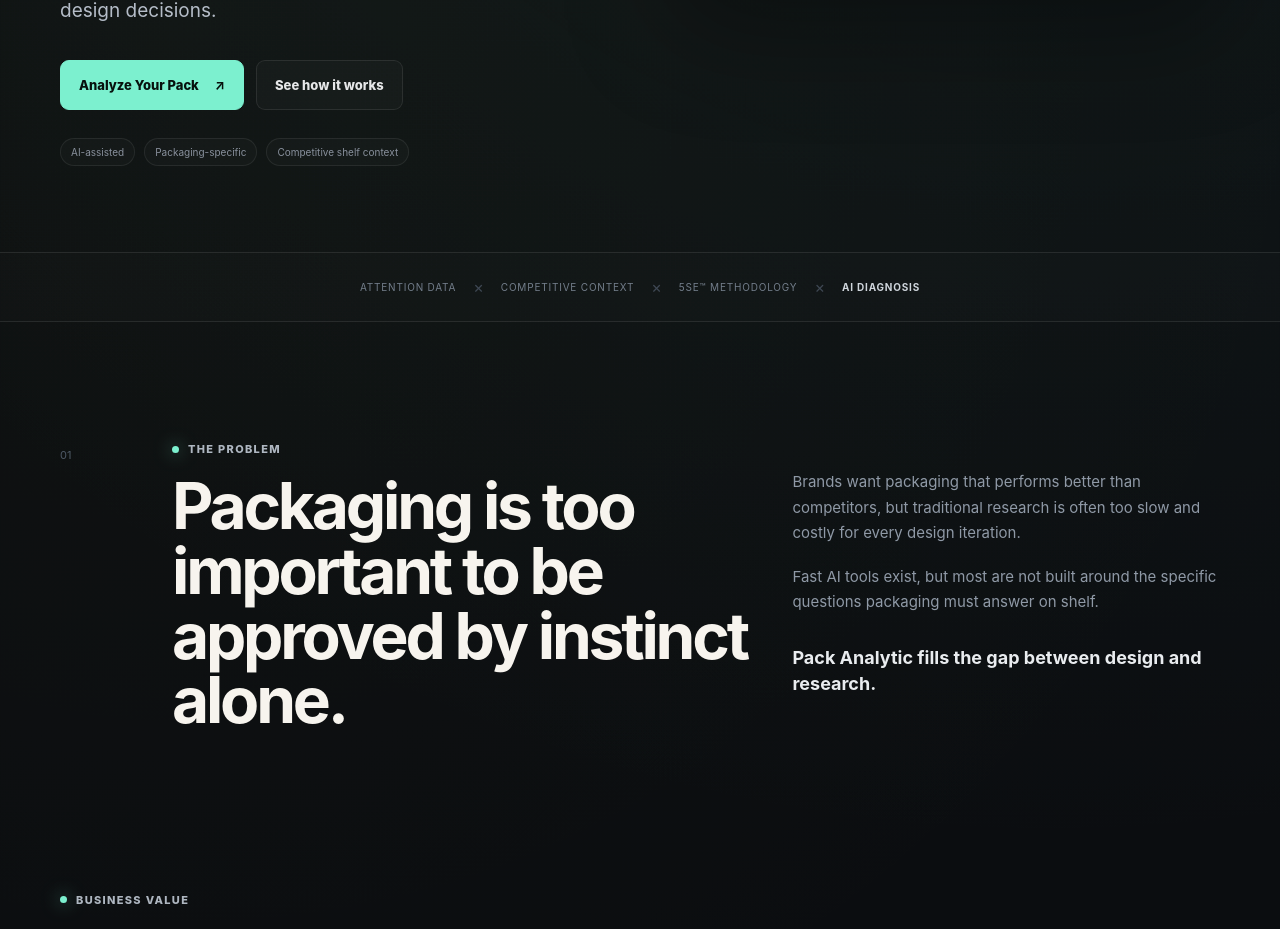
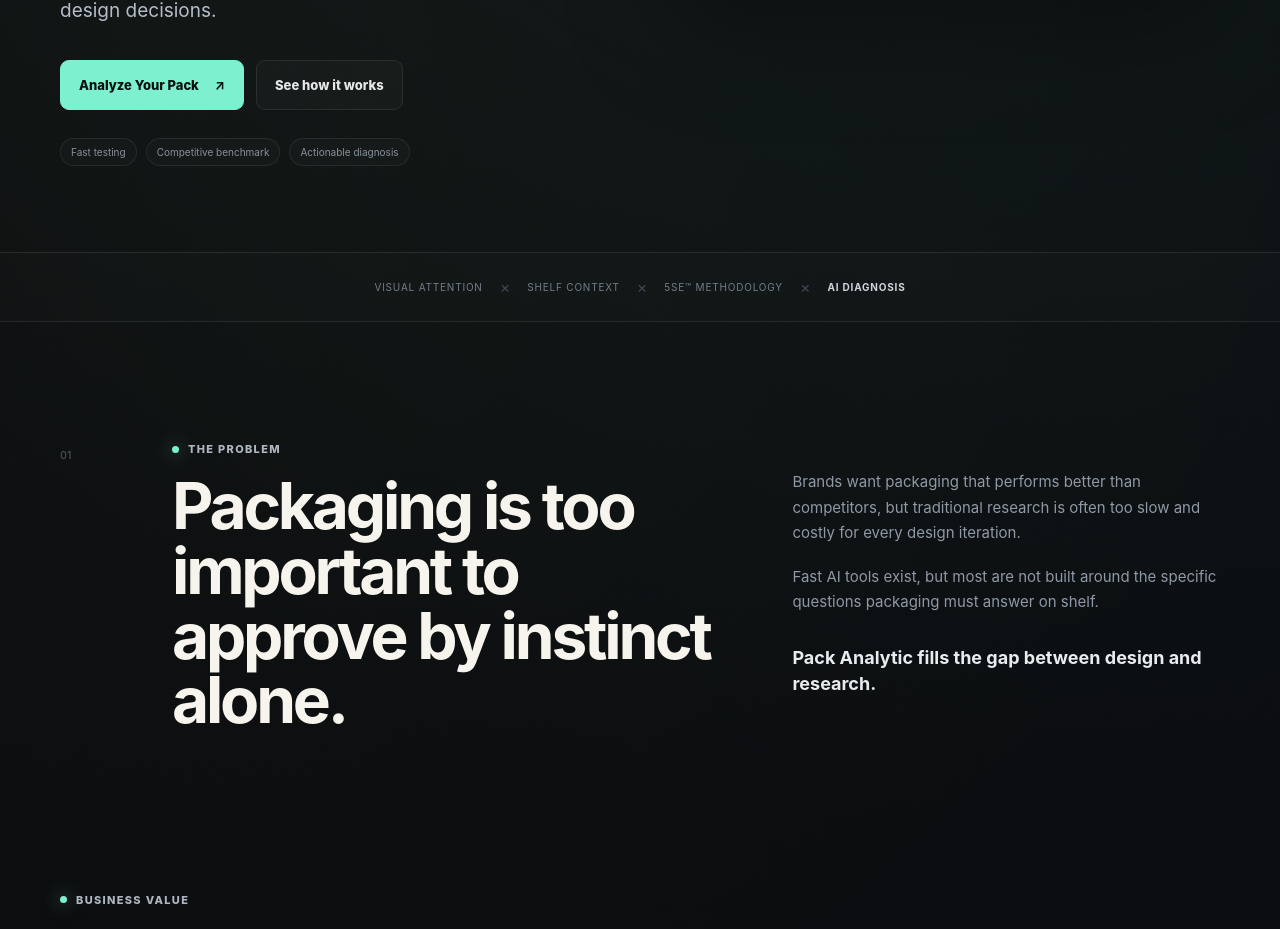
Before and after one commit to tasarist/RAF1, a Next.js app: page / in a window 1280 px wide. Shown: the part 898-1827 px from the top of the page. Built offline with nearby package versions, Linux system fonts and the light colour scheme.

Commit message:
Refine Pack Analytic homepage messaging

```diff
--- a/app/page.tsx
+++ b/app/page.tsx
@@ -34,7 +34,7 @@ export default function HomePage() {
               <Link href="/how-it-works" className="pa2-secondary">See how it works</Link>
             </div>
             <div className="pa2-meta">
-              <span>AI-assisted</span><span>Packaging-specific</span><span>Competitive shelf context</span>
+              <span>Fast testing</span><span>Competitive benchmark</span><span>Actionable diagnosis</span>
             </div>
           </div>
 
@@ -94,7 +94,7 @@ export default function HomePage() {
 
         <section className="pa2-system-line">
           <div className="container">
-            <span>Attention Data</span><i>×</i><span>Competitive Context</span><i>×</i><span>5SE™ Methodology</span><i>×</i><strong>AI Diagnosis</strong>
+            <span>Visual Attention</span><i>×</i><span>Shelf Context</span><i>×</i><span>5SE™ Methodology</span><i>×</i><strong>AI Diagnosis</strong>
           </div>
         </section>
 
@@ -102,7 +102,7 @@ export default function HomePage() {
           <div className="pa2-index">01</div>
           <div className="pa2-problem-copy">
             <div className="pa2-kicker"><i /> The problem</div>
-            <h2>Packaging is too important to be approved by instinct alone.</h2>
+            <h2>Packaging is too important to approve by instinct alone.</h2>
           </div>
           <div className="pa2-problem-body">
             <p>Brands want packaging that performs better than competitors, but traditional research is often too slow and costly for every design iteration.</p>
```
